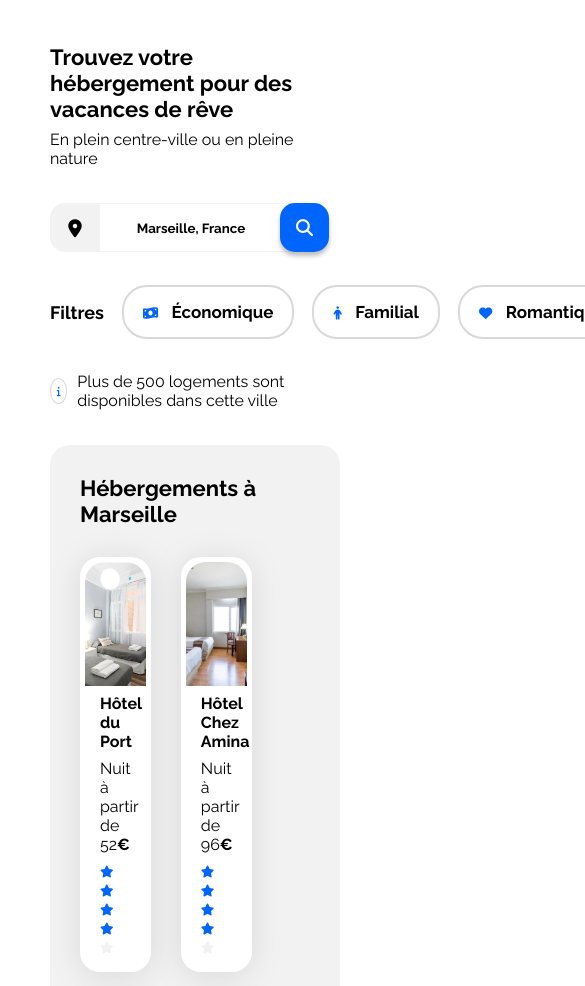
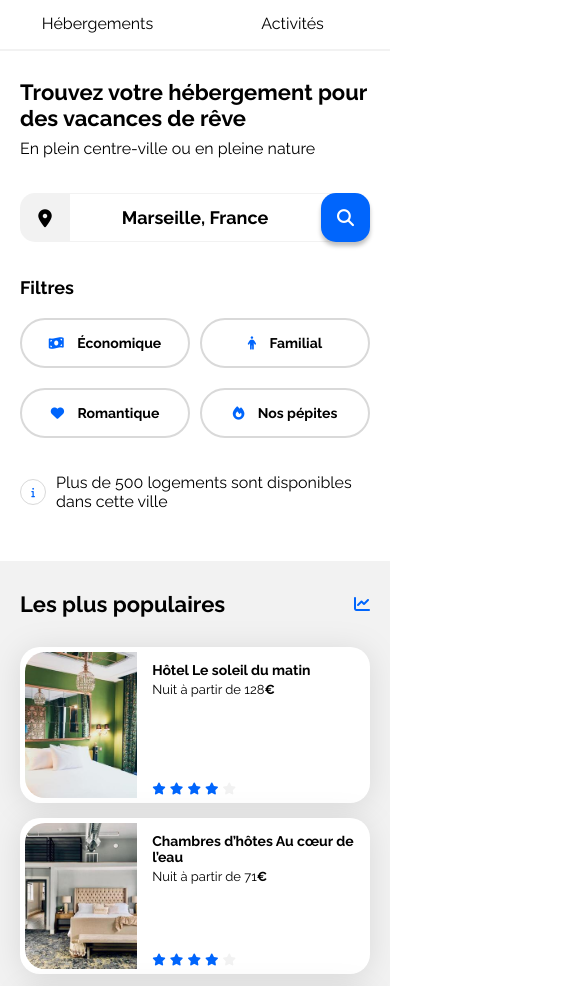
Before and after one commit to jonathan-mory/OC-DeveloppeurWeb-Projet1, a plain HTML site: page index.html in a window 390 px wide. Shown: the part 65-1051 px from the top of the page, 585 px wide, since content can reach past the window. Drawn offline with Linux system fonts and the light colour scheme.

Commit message:
Etape 10 et 11 : Ajout du responsive design + Vérification du code

```diff
--- a/css/style.css
+++ b/css/style.css
@@ -17,7 +17,7 @@ body {
     margin: 0;
 }
 
-.main-container {
+#main-container {
     width: 100%;
     max-width: 1440px;
     padding: 30px 50px 0px;
@@ -39,6 +39,7 @@ a {
     border-radius: 20px;
     padding: 5px;
     filter: drop-shadow(0px 3px 15px rgba(0, 0, 0, 0.1));
+    height: 100%;
 }
 
 .card img {
@@ -57,6 +58,11 @@ a {
     color: var(--main-bg-color)
 }
 
+.text-style1 {
+    font-size: 18px;
+    font-weight: 700;
+}
+
 /****** Header ***********/
 
 header {
@@ -65,7 +71,7 @@ header {
     justify-content: space-between;
 }
 
-.header-logo {
+#header-logo {
     height: 79px;
     width: 161px;
     display: flex;
@@ -126,35 +132,23 @@ header li:hover {
     margin: 0;
 }
 
-#search-bar {
-    height: 49px;
-    width: 377px;
+form {
     display: flex;
     margin-bottom: 35px;
 }
 
-#search-bar form {
-    display: flex;
-}
-
-#search-bar #city-search {
-    margin: 0;
-    padding: 0;
-    width: 195px;
-    height: 49px;
+form #city-search {
     border-left: 0px;
     border-right: 0px;
     border-top: 1px #F2F2F2 solid;
     border-bottom: 1px #F2F2F2 solid;
     text-align: center;
-    color: black;
-    font-weight: bold;
+    font-weight: 700;
+    font-size: 18px;
 }
 
 #desktop-button {
-    width: 132px;
-    height: 49px;
-    padding: 0;
+    padding: 14px 16px 14px 16px;
     border-radius: 0px 15px 15px 0px;
     background-color: #0065FC;
     color: white;
@@ -194,17 +188,18 @@ header li:hover {
 }
 
 #filter-bar {
-    width: 758px;
-    height: 50px;
     display: flex;
-    justify-content: space-between;
     align-items: center;
     margin-bottom: 35px;
 }
 
-.title-filter {
-    font-size: 18px;
-    font-weight: 700;
+#filter-title {
+    margin-right: 15px;
+}
+
+#filter-buttons {
+    display: flex;
+    gap: 15px;
 }
 
 .filter-button {
@@ -235,6 +230,7 @@ header li:hover {
     border: 1px #D9D9D9 solid;
     border-radius: 50%;
     display: flex;
+    flex: none;
     justify-content: center;
     align-items: center;
     margin-right: 10px;
@@ -245,12 +241,12 @@ header li:hover {
 }
 
 /****** Hebergements And Populaires ***********/
-.hebergements-and-populaires {
+#hebergements-and-populaires {
     display: flex;
     justify-content: space-between;
 }
 
-.hebergements-and-populaires section {
+#hebergements-and-populaires section {
     background-color: var(--main-bg-color);
     border-radius: 20px;
     padding: 30px;
@@ -258,41 +254,36 @@ header li:hover {
 }
 
 /****** Hebergements ***********/
-.hebergements {
+#hebergements {
     width: 65%;
 }
 
-#seamore-link {
-    font-size: 18px;
-    font-weight: 700;
+#hebergements-cards {
+    display: flex;
+    flex-flow: row wrap;
+    justify-content: space-between;
+    margin-top: 30px;
+    margin-bottom: 30px;
+    row-gap: 30px;
 }
 
-.hebergements-cards {
-    display: flex;
-    flex-flow: row wrap;
-    margin-top: 30px;
-    margin-bottom: 30px;
-    gap: 30px;
+#hebergements-cards a {
+    width: calc((100% / 3) - 20px);
 }
 
-.hebergements-cards a {
-    width: 30.8%;
-}
-
-.hebergements-cards .card-content {
+#hebergements-cards .card-content {
     margin-top: 4px;
-    margin-bottom: 10px;
     padding: 0px 15px;
     display: flex;
     flex-direction: column;
     gap: 8px;
 }
 
-.hebergements-cards .card-content h3,p {
+#hebergements-cards .card-content h3,p {
     margin: 0;
 }
 
-.hebergements-cards img {
+#hebergements-cards img {
     width: 100%;
     height: 124px;
     border-top-left-radius: 20px;
@@ -300,29 +291,33 @@ header li:hover {
 }
 
 /****** Populaires ***********/
-.populaires {
+#populaires {
     width: 32%;
 }
 
-.populaires-title {
+#populaires-title {
     display: flex;
     justify-content: space-between;
     align-items: center;
 }
 
-.populaires-cards .card {
+#populaires-cards {
+    margin-top: 30px;
+}
+
+#populaires-cards .card {
     display: flex;
     margin-top: 30px;
 }
 
-.populaires-cards img {
+#populaires-cards img {
     width: 33%;
-    height: 136px;
+    height: 146px;
     border-top-left-radius: 20px;
     border-bottom-left-radius: 20px;
 }
 
-.populaires-cards .card-content {
+#populaires-cards .card-content {
     width: 67%;
     padding-left: 15px;
     display: flex;
@@ -331,118 +326,165 @@ header li:hover {
     box-sizing: border-box;
 }
 
-.populaires-cards .card-title {
+#populaires-cards .card-title {
     margin-top: 10px;
     margin-bottom: 4px;
 }
 
-.populaires-cards .card-subtitle {
+#populaires-cards .card-subtitle {
     margin: 0;
-}
-
-.populaires-cards .card-rating {
-    margin-bottom: 5px;
 }
 
 /****** Activités ***********/
 
-.activites {
+#activites {
     margin-top: 35px;
     margin-bottom: 35px;
     padding: 30px;
 }
 
-.activites h2 {
+#activites h2 {
     margin-bottom: 30px;
 }
 
-.activites-cards {
+#activites-cards {
     display: flex;
     gap: 30px;
 }
 
-.activites-cards .card {
+#activites-cards .card {
     padding: 0;
 }
 
-.activites-cards a {
+#activites-cards a {
     width: 25%;
 }
 
-.activites-cards img {
+#activites-cards img {
     width: 100%;
     height: 380px;
     border-top-left-radius: 20px;
     border-top-right-radius: 20px;
+    margin-bottom: -4px;
 }
 
-.activites-cards .card-title {
-    margin: -4px;
-    padding: 20px 19px 20px 19px;
+#activites-cards .card-title {
+    margin: auto;
+    padding: 19px 20px;
 }
 
 /****** Footer ***********/
 
 footer {
-    height: 163px;
-    width: 100%;
     background-color: #F2F2F2;
     display: flex;
+    margin: 0 50px;
 }
 
 footer div {
     display: flex;
     flex-direction: column;
-    width: 33.33%;
+    width: calc(100% / 3);
     gap: 15px;
-    padding: 20px;
-}
-
-footer span {
-    font-size: 18px;
-    font-weight: 700;
+    margin: 20px;
 }
 
 /* Le code ci-dessous correspond à la version responsive uniquement */
 
 /****** Media queries ***********/
+
+/* Large devices (more than 1440px)  */
+
+@media (min-width: 1441px) {
+    body {
+        width: 70%;
+        margin: auto;
+    }
+}
+
 /* Medium devices (tablets, less/equal than 1024px) */
 @media (max-width: 1024px) {
-    .hebergements-and-populaires {
+    #hebergements-and-populaires {
         flex-direction: column;
     }
 
-    .hebergements {
+    #hebergements {
         width: 100%;
     }
 
-    .populaires {
+    #populaires {
         width: 100%;
         margin-top: 50px;
     }
 
-    .populaires-cards {
+    #populaires-cards {
         display: flex;
         flex-direction: row;
         justify-content: space-between;
     }
 
-    .populaires-cards a {
+    #populaires-cards a {
         width: 30%;
+        height: 100%;
     }
 
-    .populaires-cards .card-title {
+    #populaires-cards .card {
+        margin-top: 0;
+    }
+
+    #populaires-cards .card-title {
         font-size: 14px;
     }
 
-    .populaires-cards .card-subtitle {
+    #populaires-cards .card-subtitle {
         font-size: 13px;
+    }
+
+    #activites-cards img {
+        height: 200px;
     }
 }
 
 /* Small devices (phones, less than 768px) */
 @media (max-width: 767.98px) {
-    /* ... */
+
+    header {
+        display: flex;
+        flex-direction: column;
+        align-items: center;
+        height: auto;
+    }
+
+    nav, nav ul {
+        width: 100%;
+    }
+
+    nav li {
+        width: 50%;
+        display: unset;
+        text-align: center;
+        border-bottom: 2px #F2F2F2 solid;
+    }
+
+    nav li:hover {
+        border-top: none;
+        border-bottom: 2px #0065FC solid;
+    }
+
+    #main-container {
+        overflow: auto;
+        padding: 0;
+        margin-top: 30px;
+    }
+
+    #info-group {
+        margin: 0 20px;
+    }
+
+    form #city-search {
+        flex: 1;
+    }
+
     #desktop-button {
         display: none;
     }
@@ -450,4 +492,81 @@ footer span {
     #mobile-button {
         display: unset;
     }
+
+    #filter-bar {
+        flex-direction: column;
+        align-items: baseline;
+        row-gap: 20px;
+    }
+
+    #filter-buttons {
+        flex-wrap: wrap;
+        gap: 20px 10px;
+    }
+
+    #filter-buttons div {
+        width: calc((100% / 2) - 5px);
+    }
+
+    .filter-button {
+        width: 100%;
+        height: 100%;
+    }
+
+    .name-filter {
+        font-size: 14px;
+    }
+
+    #hebergements-and-populaires {
+        flex-direction: column-reverse;
+    }
+
+    #hebergements-and-populaires section {
+        border-radius: 0;
+        padding: 30px 20px;
+    }
+
+    section#hebergements {
+        background-color: white;
+    }
+
+    #hebergements-cards {
+        flex-direction: column;
+    }
+
+    #hebergements-cards a {
+        width: 100%;
+    }
+
+    #populaires-cards {
+        flex-direction: column;
+        gap: 15px;
+    }
+
+    #populaires-cards a {
+        width: 100%;
+    }
+
+    #activites-cards {
+        flex-flow: column wrap;
+    }
+
+    #activites-cards a {
+        width: 100%;
+    }
+
+    #activites-cards img {
+        height: 140px;
+    }
+
+    footer {
+        flex-direction: column;
+        width: 100%;
+        margin: auto;
+    }
+
+    footer div {
+        width: auto;
+        margin: 30px;
+    }
 }
--- a/index.html
+++ b/index.html
@@ -17,59 +17,69 @@
 <body>
     <!-- Etape 3 : Ajout du Header -->
     <header>
-        <div class="header-logo">
+        <div id="header-logo">
             <img src="images/logo/Booki.png" alt="Logo de Booki">
         </div>
         <nav>
             <ul>
                 <li>
-                    <a href="">Hébergements</a>
+                    <a href="#hebergements">Hébergements</a>
                 </li>
                 <li>
-                    <a href="">Activités</a>
+                    <a href="#activites">Activités</a>
                 </li>
             </ul>
         </nav>
     </header>
     <!-- Fin Etape 3 : Ajout du Header -->
-    <div class="main-container">
+    <div id="main-container">
         <main>
+            <div id="info-group">
             <!-- Etape 4 : Ajout du formulaire de recherche  -->
-            <div id="info-group">
                 <div id="headline">
                     <h1 class="section-title">Trouvez votre hébergement pour des vacances de rêve</h1>
                     <p class="p-style">En plein centre-ville ou en pleine nature</p>
                 </div>
-                <div id="search-bar">
+                <form method="get" action="">
                     <div id="i-box">
                         <i class="fa-solid fa-location-dot"></i>
                     </div>
-                    <form method="get" action="">
                     <input type="search" name="city" id="city-search" value="Marseille, France">
                     <input type="submit" id="desktop-button" value="Rechercher">
                     <button id="mobile-button"><i class="fa-solid fa-magnifying-glass"></i></button>
                 </form>
-                </div>
             <!-- Fin Etape 4 : Ajout du formulaire de recherche -->
             <!-- Etape 5 : Ajout de la partie Filtres -->
                 <div id="filter-bar">
-                    <p class="title-filter">Filtres</p>
+                    <div id="filter-title">
+                        <p class="text-style1">Filtres</p>
+                    </div>
+                    <div id="filter-buttons">
+                        <div>
                             <button class="filter-button" type="button">
                                 <i class="fa-solid fa-money-bill-wave"></i>
                                 <span class="name-filter">Économique</span>
                             </button>
+                        </div>
+                        <div>
                             <button class="filter-button" type="button">
                                 <i class="fa-solid fa-person"></i>
                                 <span class="name-filter">Familial</span>
                             </button>
+                        </div>
+                        <div>
                             <button class="filter-button" type="button">
                                 <i class="fa-solid fa-heart"></i>
                                 <span class="name-filter">Romantique</span>
                             </button>
+                        </div>
+                        <div>
                             <button class="filter-button" type="button">
                                 <i class="fa-solid fa-fire"></i>
                                 <span class="name-filter">Nos pépites</span>
                             </button>
+                        </div>
+                    </div>
                 </div>
                 <div id="info-bar">
                     <div>
@@ -79,11 +89,11 @@
                 </div>
             <!-- Fin Etape 5 : Ajout de la partie Filtres -->
             </div>
-            <div class="hebergements-and-populaires">
+            <div id="hebergements-and-populaires">
             <!-- Etape 6 et 7 : Ajout de la section Hébergements -->
-                <section class="hebergements">
+                <section id="hebergements">
                     <h2 class="section-title">Hébergements à Marseille</h2>
-                    <div class="hebergements-cards">
+                    <div id="hebergements-cards">
                         <a href="#">
                             <article class="card">
                                 <img src="images/hebergements/fred-kleber.jpg" alt="Image de la chambre de l'hôtel du Port à Marseille">
@@ -187,15 +197,15 @@
                             </article>
                         </a>
                     </div>
-                    <a href="#" id="seamore-link">Afficher plus</a>
+                    <a href="#" class="text-style1">Afficher plus</a>
                 </section>
             <!-- Fin Etape 6 et 7 : Ajout de la section Hébergements -->
-                <section class="populaires">
-                    <div class="populaires-title">
+                <section id="populaires">
+                    <div id="populaires-title">
                         <h2 class="section-title">Les plus populaires</h2>
                         <i class="fa-solid fa-chart-line" aria-hidden="true"></i>
                     </div>
-                    <div class="populaires-cards">
+                    <div id="populaires-cards">
                         <a href="#">
                             <article class="card">
                                 <img src="./images/hebergements/emile-guillemot.jpg" alt="Image de la chambre d'hôtel montrant un lit">
@@ -257,9 +267,9 @@
                 </section>
             </div>
             <!-- Etape 8 : Ajout de la section Activités -->
-            <section class="activites">
+            <section id="activites">
                 <h2 class="section-title">Activités à Marseille</h2>
-                <div class="activites-cards">
+                <div id="activites-cards">
                     <a href="#">
                         <article class="card">
                             <img src="./images/activites/reno-laithienne.jpg" alt="Image du vieux port de Marseille">
@@ -288,27 +298,27 @@
             </section>
             <!-- Fin Etape 8 : Ajout de la section Activités -->
         </main>
+    </div>
     <!-- Etape 9 : Ajout du footer -->
     <footer>
         <div>
-                <span>À propos</span>
+            <span class="text-style1">À propos</span>
             <a href="#">Fonctionnement du site</a>
             <a href="">Conditions générales</a>
             <a href="">Données et confidentialité</a>
         </div>
         <div>
-                <span>Nos hébergements</span>
+            <span class="text-style1">Nos hébergements</span>
             <a href="#">Charte qualité</a>
             <a href="">Proposer votre hôtel</a>
         </div>
         <div>
-                <span>Assistance</span>
+            <span class="text-style1">Assistance</span>
             <a href="#">Centre d’aide</a>
             <a href="">Nous contacter</a>
         </div>
     </footer>
     <!-- Fin Etape 9 : Ajout du footer -->
-    </div>
 </body>
 
 </html>
```
Lines whose indentation alone changed are shown as unchanged.
